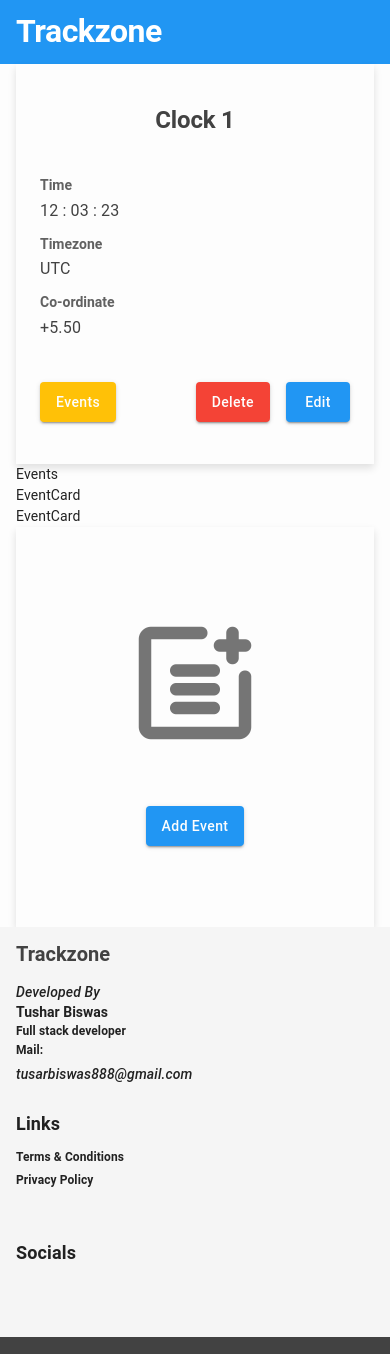
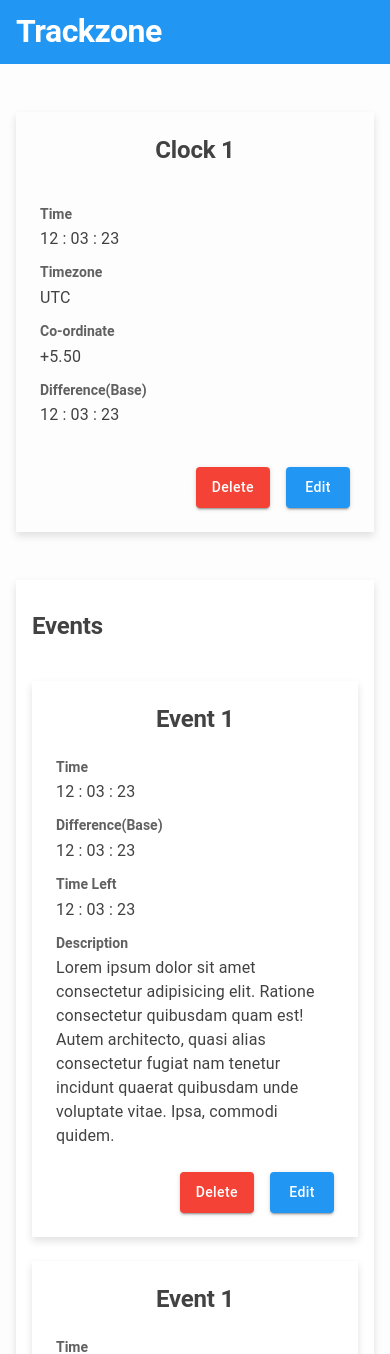
Before and after one commit to asynctushar/trackzone, a React (Vite) app: page /clocks/1/events in a window 390 px wide. Shown: the top 1354 px of the page. Built offline with nearby package versions, Linux system fonts and the light colour scheme; some icons are missing.

Commit message:
feat: responsive clocks & events page designed

```diff
--- a/src/components/shared/ClockCard.jsx
+++ b/src/components/shared/ClockCard.jsx
@@ -2,29 +2,36 @@ import { Box, Button, Typography, useTheme } from "@mui/material";
 import React from "react";
 import DisplayItem from "../ui/DisplayItem";
 
-const ClockCard = ({ type, variant }) => {
+const ClockCard = ({ type = "Base", variant = "Large" }) => {
 	const theme = useTheme();
 
 	return (
 		<Box
 			sx={{
 				width: "100%",
-				height: theme.spacing(400),
+				height: theme.spacing(420),
 				boxShadow: theme.brand.shadows.medium,
 				py: theme.spacing(24),
 				px: theme.spacing(24),
 				display: "flex",
 				flexDirection: "column",
 				alignItems: "center",
-				justifyContent: "space-evenly",
+				justifyContent: "space-between",
 				gap: theme.spacing(24),
 
 				[theme.breakpoints.up("sm")]: {
 					gap: theme.spacing(48),
-					py: theme.spacing(24),
-					px: type === "Base" ? theme.spacing(96) : theme.spacing(24),
+					height: theme.spacing(450),
+					px:
+						type === "Other" && variant === "Small"
+							? theme.spacing(24)
+							: theme.spacing(96),
 					boxShadow:
-						type === "Base" ? theme.brand.shadows.medium : theme.brand.shadows.high,
+						variant === "Large" ? theme.brand.shadows.medium : theme.brand.shadows.high,
+				},
+
+				[theme.breakpoints.up("md")]: {
+					height: theme.spacing(480),
 				},
 			}}
 		>
@@ -43,9 +50,12 @@ const ClockCard = ({ type, variant }) => {
 					},
 				}}
 			>
-				<DisplayItem label="Time" value="12 : 03 : 23" />
-				<DisplayItem label="Timezone" value="UTC" />
-				<DisplayItem label="Co-ordinate" value="+5.50" />
+				<DisplayItem variant={variant} label="Time" value="12 : 03 : 23" />
+				<DisplayItem variant={variant} label="Timezone" value="UTC" />
+				<DisplayItem variant={variant} label="Co-ordinate" value="+5.50" />
+				{type === "Other" && (
+					<DisplayItem variant={variant} label="Difference(Base)" value="12 : 03 : 23" />
+				)}
 			</Box>
 			{type === "Base" ? (
 				<Button
@@ -57,7 +67,7 @@ const ClockCard = ({ type, variant }) => {
 				>
 					Edit
 				</Button>
-			) : (
+			) : type === "Other" && variant === "Small" ? (
 				<Box
 					sx={{
 						width: "100%",
@@ -86,6 +96,23 @@ const ClockCard = ({ type, variant }) => {
 						</Button>
 					</Box>
 				</Box>
+			) : (
+				<Box
+					sx={{
+						width: "100%",
+						display: "flex",
+						alignItems: "center",
+						justifyContent: "end",
+						gap: theme.spacing(16),
+					}}
+				>
+					<Button color="brandError" variant="contained">
+						Delete
+					</Button>
+					<Button color="brandPrimary" variant="contained">
+						Edit
+					</Button>
+				</Box>
 			)}
 		</Box>
 	);
--- a/src/components/shared/CreateCard.jsx
+++ b/src/components/shared/CreateCard.jsx
@@ -10,7 +10,7 @@ const CreateCard = ({ type = "Clock" }) => {
 		<Box
 			sx={{
 				width: "100%",
-				height: theme.spacing(400),
+				height: theme.spacing(420),
 				boxShadow: theme.brand.shadows.medium,
 				py: theme.spacing(24),
 				px: theme.spacing(24),
@@ -21,10 +21,15 @@ const CreateCard = ({ type = "Clock" }) => {
 				gap: theme.spacing(48),
 
 				[theme.breakpoints.up("sm")]: {
+					height: theme.spacing(450),
 					gap: theme.spacing(64),
 					py: theme.spacing(118),
-					px: theme.spacing(200),
+					px: theme.spacing(100),
 					boxShadow: theme.brand.shadows.high,
+				},
+
+				[theme.breakpoints.up("md")]: {
+					height: theme.spacing(480),
 				},
 			}}
 		>
--- a/src/components/ui/DisplayItem.jsx
+++ b/src/components/ui/DisplayItem.jsx
@@ -1,7 +1,7 @@
 import React from "react";
 import { Box, Typography, styled } from "@mui/material";
 
-const StyledDisplayContainer = styled(Box)(({ theme, type }) => ({
+const StyledDisplayContainer = styled(Box)(({ theme, type, variant }) => ({
 	display: "flex",
 	flexDirection: "column",
 	width: "100%",
@@ -9,32 +9,40 @@ const StyledDisplayContainer = styled(Box)(({ theme, type }) => ({
 
 	[theme.breakpoints.up("sm")]: {
 		gap: theme.spacing(12),
+		width: "80%",
 		flexDirection: "row",
-		width: "70%",
 		alignItems: type === "desc" ? "start" : "center",
 	},
 
 	[theme.breakpoints.up("md")]: {
-		width: "40%",
+		width: variant === "Large" ? "50%" : "100%",
+	},
+
+	[theme.breakpoints.up("lg")]: {
+		width: variant === "Large" ? "45%" : "90%",
 	},
 }));
 
-const StyledLabel = styled(Typography)(({ theme }) => ({
+const StyledLabel = styled(Typography)(({ theme, variant }) => ({
 	...theme.typography["h5"],
-	maxWidth: "100%",
-	minWidth: "25%",
+	width: "100%",
 	color: theme.palette.brand.gray[700],
 
 	[theme.breakpoints.up("sm")]: {
-		maxWidth: "40%",
-		minWidth: "25%",
+		width: "40%",
+	},
+	[theme.breakpoints.up("md")]: {
+		width: "55%",
+	},
+	[theme.breakpoints.up("lg")]: {
+		width: variant === "Large" ? "25%" : "35%",
 	},
 }));
 
 const StyledColon = styled(Typography)(({ theme }) => ({
 	...theme.typography["h4"],
 	color: theme.palette.brand.gray[700],
-	width: "5%",
+	width: "2%",
 	display: "none",
 
 	[theme.breakpoints.up("sm")]: {
@@ -56,9 +64,9 @@ const StyledValue = styled(Typography)(({ type, theme }) => ({
 	},
 }));
 
-const DisplayItem = ({ label, value, type = "normal" }) => {
+const DisplayItem = ({ label, value, type = "normal", variant = "Large" }) => {
 	return (
-		<StyledDisplayContainer type={type}>
+		<StyledDisplayContainer variant={variant} type={type}>
 			<StyledLabel>{label}</StyledLabel>
 			<StyledColon>:</StyledColon>
 
--- a/src/pages/Clocks/index.jsx
+++ b/src/pages/Clocks/index.jsx
@@ -12,6 +12,7 @@ const Clocks = () => {
 				gap: theme.spacing(48),
 				py: theme.spacing(48),
 				alignItems: "center",
+				justifyContent: "space-between",
 			})}
 		>
 			<ClockCard type="Base" variant="Large" />
@@ -39,7 +40,9 @@ const Clocks = () => {
 				<Grid
 					container
 					spacing={{
-						sm: 48,
+						lg: 52,
+						md: 40,
+						sm: 32,
 						xs: 24,
 					}}
 				>
--- a/src/pages/Events/components/EventCard.jsx
+++ b/src/pages/Events/components/EventCard.jsx
@@ -1,7 +1,75 @@
+import { Box, Button, Typography, useTheme } from "@mui/material";
 import React from "react";
+import DisplayItem from "../../../components/ui/DisplayItem";
 
 const EventCard = () => {
-	return <div>EventCard</div>;
+	const theme = useTheme();
+
+	return (
+		<Box
+			sx={{
+				width: "100%",
+				height: "auto",
+				boxShadow: theme.brand.shadows.medium,
+				py: theme.spacing(24),
+				px: theme.spacing(24),
+				display: "flex",
+				flexDirection: "column",
+				alignItems: "center",
+				justifyContent: "space-between",
+				gap: theme.spacing(24),
+
+				[theme.breakpoints.up("sm")]: {
+					gap: theme.spacing(48),
+					px: theme.spacing(24),
+					boxShadow: theme.brand.shadows.high,
+				},
+			}}
+		>
+			<Typography variant="h2" color="brand.gray.800">
+				Event 1
+			</Typography>
+			<Box
+				sx={{
+					width: "100%",
+					display: "flex",
+					flexDirection: "column",
+					alignItems: "center",
+					gap: {
+						xs: theme.spacing(12),
+						sm: theme.spacing(24),
+					},
+				}}
+			>
+				<DisplayItem variant="Small" label="Time" value="12 : 03 : 23" />
+				<DisplayItem variant="Small" label="Difference(Base)" value="12 : 03 : 23" />
+				<DisplayItem variant="Small" label="Time Left" value="12 : 03 : 23" />
+				<DisplayItem
+					variant="Small"
+					label="Description"
+					type="desc"
+					value="Lorem ipsum dolor sit amet consectetur adipisicing elit. Ratione consectetur quibusdam quam est! Autem architecto, quasi alias consectetur fugiat nam tenetur incidunt quaerat quibusdam unde voluptate vitae. Ipsa, commodi quidem."
+				/>
+			</Box>
+
+			<Box
+				sx={{
+					width: "100%",
+					display: "flex",
+					alignItems: "center",
+					justifyContent: "end",
+					gap: theme.spacing(16),
+				}}
+			>
+				<Button color="brandError" variant="contained">
+					Delete
+				</Button>
+				<Button color="brandPrimary" variant="contained">
+					Edit
+				</Button>
+			</Box>
+		</Box>
+	);
 };
 
 export default EventCard;
--- a/src/pages/Events/index.jsx
+++ b/src/pages/Events/index.jsx
@@ -1,4 +1,4 @@
-import { Box, Typography } from "@mui/material";
+import { Box, Typography, Grid } from "@mui/material";
 import React from "react";
 import ClockCard from "../../components/shared/ClockCard";
 import EventCard from "./components/EventCard";
@@ -6,15 +6,72 @@ import CreateCard from "../../components/shared/CreateCard";
 
 const Events = () => {
 	return (
-		<Box>
+		<Box
+			sx={(theme) => ({
+				display: "flex",
+				flexDirection: "column",
+				gap: theme.spacing(48),
+				py: theme.spacing(48),
+				alignItems: "center",
+				justifyContent: "space-between",
+			})}
+		>
 			<ClockCard type="Other" variant="Large" />
-			<Box>
-				<Typography>Events</Typography>
-				<Box>
-					<EventCard />
-					<EventCard />
-					<CreateCard type="Event" />
-				</Box>
+			<Box
+				sx={(theme) => ({
+					width: "100%",
+					backgroundColor: theme.palette.brand.neutral[100],
+					boxShadow: theme.brand.shadows.medium,
+					py: theme.spacing(32),
+					px: theme.spacing(16),
+					display: "flex",
+					flexDirection: "column",
+					gap: theme.spacing(40),
+
+					[theme.breakpoints.up("sm")]: {
+						py: theme.spacing(64),
+						px: theme.spacing(48),
+						gap: theme.spacing(40),
+					},
+				})}
+			>
+				<Typography variant="h2" color="brand.gray.800">
+					Events
+				</Typography>
+				<Grid
+					container
+					spacing={{
+						lg: 52,
+						md: 40,
+						sm: 32,
+						xs: 24,
+					}}
+				>
+					<Grid
+						size={{
+							xs: 12,
+							md: 6,
+						}}
+					>
+						<EventCard />
+					</Grid>
+					<Grid
+						size={{
+							xs: 12,
+							md: 6,
+						}}
+					>
+						<EventCard />
+					</Grid>
+					<Grid
+						size={{
+							xs: 12,
+							md: 6,
+						}}
+					>
+						<CreateCard type="Event" />
+					</Grid>
+				</Grid>
 			</Box>
 		</Box>
 	);
```
